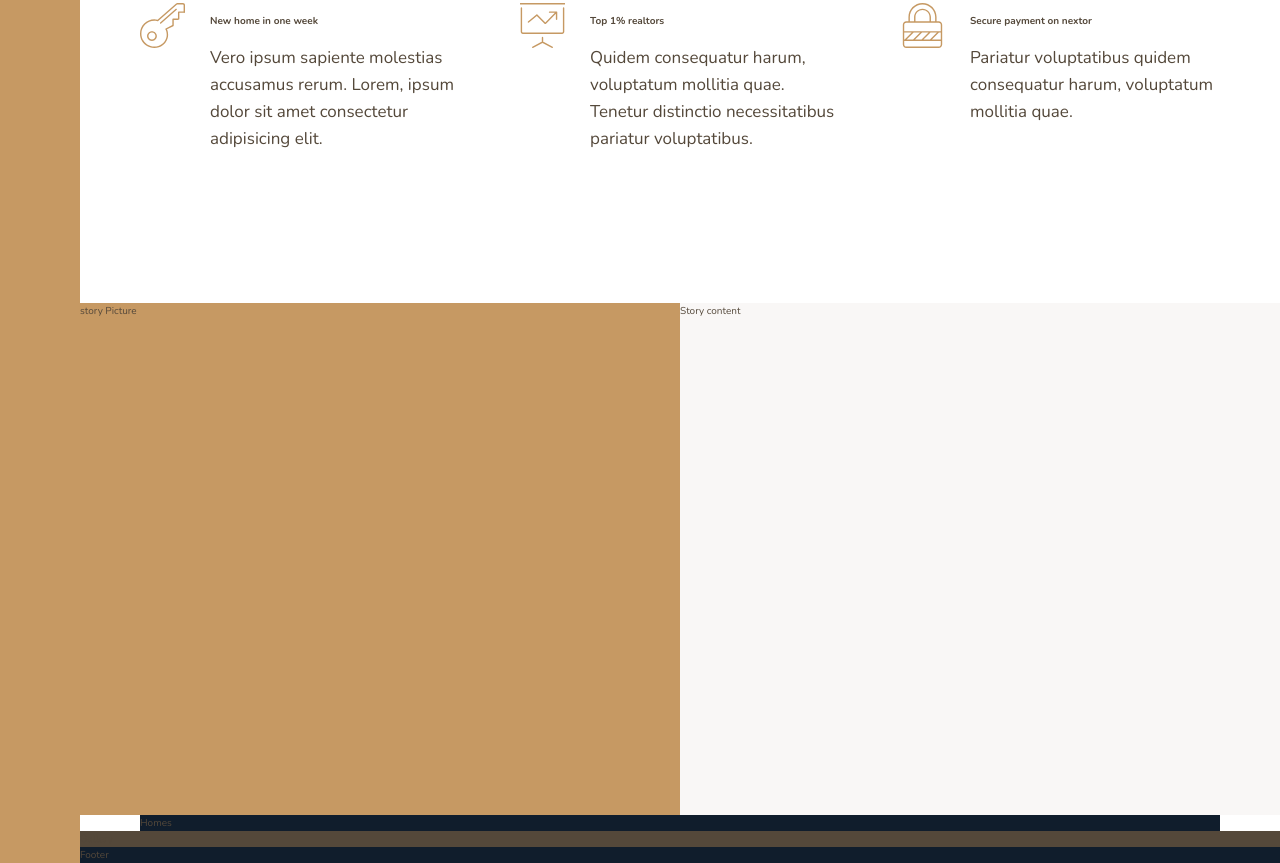
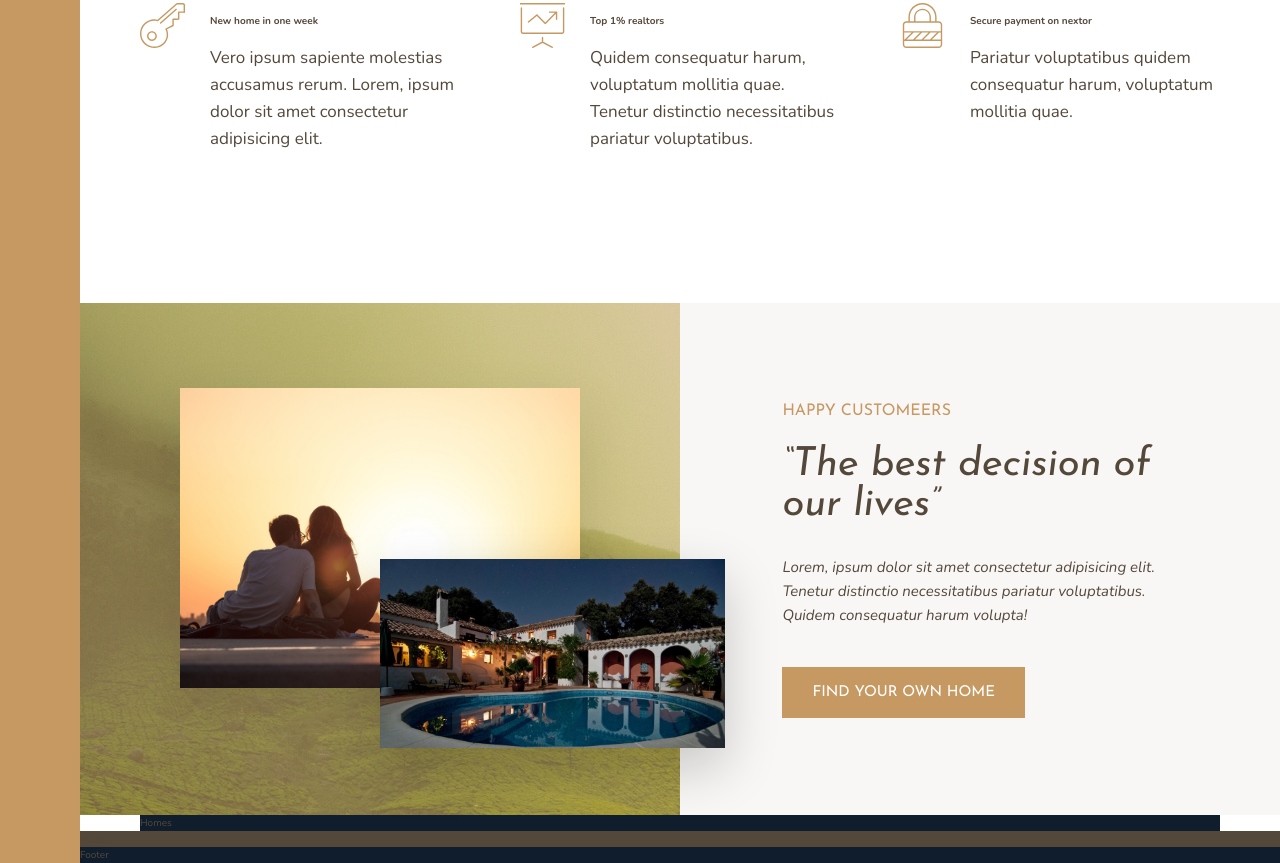
Before and after one commit to Garrycrafts/nexter, a website built with Vite: page index.html in a window 1280 px wide. Shown: the part 977-1840 px from the top of the page. Built offline with nearby package versions, Linux system fonts and the light colour scheme.

Commit message:
building the story section

```diff
--- a/index.html
+++ b/index.html
@@ -84,9 +84,27 @@
       </div>
     </section>
 
-    <div class="story__pictures">story Picture</div>
+    <div class="story__pictures">
+      <img
+        src="img/story-1.jpeg"
+        alt="couple with new house"
+        class="story__img--1"
+      />
+      <img src="img/story-2.jpeg" alt="new house" class="story__img--2" />
+    </div>
 
-    <div class="story__content">Story content</div>
+    <div class="story__content">
+      <h3 class="heading-3 mb-sm">Happy customeers</h3>
+      <h2 class="heading-2 heading-2--dark mb-md">
+        &ldquo;The best decision of our lives&rdquo;
+      </h2>
+      <p class="story__text">
+        Lorem, ipsum dolor sit amet consectetur adipisicing elit. Tenetur
+        distinctio necessitatibus pariatur voluptatibus. Quidem consequatur
+        harum volupta!
+      </p>
+      <button class="btn">Find your own home</button>
+    </div>
 
     <section class="homes">Homes</section>
 
--- a/sass/_index.scss
+++ b/sass/_index.scss
@@ -9,3 +9,4 @@
 @forward "gallery";
 @forward "footer";
 @forward "base";
+@forward "utility";
--- a/sass/_story.scss
+++ b/sass/_story.scss
@@ -4,9 +4,47 @@
   &__pictures {
     background-color: $color-primary;
     grid-column: full-start / col-end 4;
+
+    background-image: linear-gradient(
+        rgba($color-primary, 0.5),
+        rgba($color-primary, 0.5)
+      ),
+      url(../img/back.jpg);
+    display: grid;
+    grid-template-rows: repeat(6, 1fr);
+    grid-template-columns: repeat(6, 1fr);
+  }
+
+  &__img--1 {
+    width: 100%;
+    grid-row: 2/6;
+    grid-column: 2/6;
+    align-items: center;
+    box-shadow: 0 2rem 5rem rgba(#000, 0.1);
+  }
+  &__img--2 {
+    width: 115%;
+    grid-row: 4 / 6;
+    grid-column: 4/7;
+    z-index: 20;
+    box-shadow: 0 2rem 5rem rgba(#000, 0.2);
   }
   &__content {
     background-color: $color-grey-light-1;
     grid-column: col-start 5 / full-end;
+    padding: 6rem 8vw;
+    // display: flex;
+    // flex-direction: column;
+    // justify-content: center;
+    // align-items: flex-start;
+
+    display: grid;
+    align-content: center;
+    justify-items: start;
+  }
+  &__text {
+    font-size: 1.5rem;
+    font-style: italic;
+    margin-bottom: 4rem;
   }
 }
--- a/sass/_typography.scss
+++ b/sass/_typography.scss
@@ -8,9 +8,21 @@
 }
 .heading-2 {
   @extend %heading;
+  font-size: 4rem;
+  font-style: italic;
+  line-height: 1;
+  &--light {
+    color: $color-grey-light-1;
+  }
+  &--dark {
+    color: $color-grey-dark-1;
+  }
 }
 .heading-3 {
   @extend %heading;
+  font-size: 1.6rem;
+  color: $color-primary;
+  text-transform: uppercase;
 }
 .heading-4 {
   @extend %heading;
@@ -22,3 +34,31 @@
     color: $color-grey-dark-1;
   }
 }
+.btn {
+  background-color: $color-primary;
+  color: #fff;
+  border-radius: 0;
+  border: none;
+  font-family: $font-display;
+  font-size: 1.5rem;
+  text-transform: uppercase;
+  padding: 1.8rem 3rem;
+  cursor: pointer;
+  transition: all 0.2s;
+  &:hover {
+    background-color: $color-primary-dark;
+  }
+}
+
+.mb-sm {
+  margin-bottom: 2rem;
+}
+.mb-sm {
+  margin-bottom: 2rem;
+}
+.mb-sm {
+  margin-bottom: 2rem;
+}
+.mb-sm {
+  margin-bottom: 2rem;
+}
--- /dev/null
+++ b/sass/_utility.scss
@@ -0,0 +1,13 @@
+@use "base" as *;
+.mb-sm {
+  margin-bottom: 2rem;
+}
+.mb-md {
+  margin-bottom: 3rem;
+}
+.mb-lg {
+  margin-bottom: 4rem;
+}
+.mb-hg {
+  margin-bottom: 8rem;
+}
```
